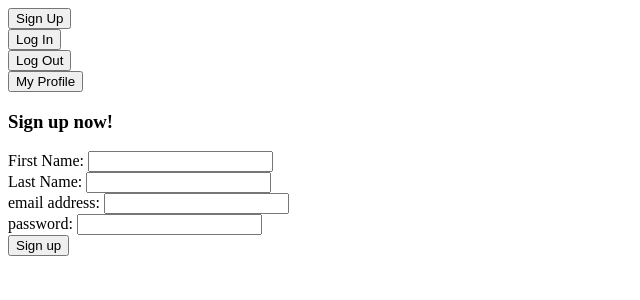
After one commit to eflagg/ClassAmass, a Flask app: page /register in a window 1280 px wide. The commit adds this page. Shown: the top 300 px of the page, without its empty margins (0-640 px from the left). Run offline with Flask 2, Linux system fonts and the light colour scheme; some libraries are stand-ins or nearby versions.

Commit message:
Added user register, login, and logout. Can favorite a course from initial search results and view favorited courses in profile page

```diff
--- a/server.py
+++ b/server.py
@@ -1,9 +1,12 @@
-from flask import Flask, render_template, request, session, jsonify
-from model import connect_to_db, db, Course, CoursePartner, Partner
+from flask import Flask, render_template, request, session, jsonify, flash, redirect, url_for
+from model import connect_to_db, db, Course, CoursePartner, Partner, User, Courses_Favorited
+from flask_debugtoolbar import DebugToolbarExtension
 
 app = Flask(__name__)
 
 app.secret_key = "SECRET"
+
+app.config['DEBUG_TB_INTERCEPT_REDIRECTS'] = False
 
 
 @app.route("/")
@@ -32,7 +35,6 @@ def show_search_results():
 @app.route("/search/filters.json")
 def filter_results_by_price():
     """ Filter resuts based on user input parameters."""
-
 
     # phrase = session['search-phrase']
 
@@ -65,7 +67,6 @@ def filter_results_by_price():
         args.append(type_arg)
     elif course_type == "instructor":
         type_arg = Course.course_type.like('%session%')
-        # print "type arg: ", type_arg
         args.append(type_arg)
     else:
         type_arg = None
@@ -93,45 +94,121 @@ def filter_results_by_price():
         university_arg = None
 
     args = tuple(args)
-    # print "args: ", args
 
     query = q.filter(*args)
 
     try:
         courses = query.all()
-        # print courses
     except UnicodeEncodeError:
         pass
 
-
     course_dict = {}
     for course_id, title, description, picture, url, workload, price in courses:
-        # if url[-1] == "/":
-        #     url = url[:-1]
         course_dict[course_id] = {'title': title, 'description': description, 'picture': picture, 'price': price, 'url': url, 'workload': workload}
-        # print course_dict[course_id]['url']
 
-    # print course_dict
+    return jsonify(course_dict)
 
 
-    return jsonify(course_dict)
-    # return render_template("search.html", courses=courses)
-    # return json.dumps([dict(course) for course in courses])
+@app.route("/register")
+def show_register_form():
+    """ Show register form to user."""
+
+    return render_template("register.html")
 
 
-# @app.route("/search/filters")
-# def filter_results_by_language():
-#     """ Filter resuts based on user input parameters."""
+@app.route("/register", methods=["POST"])
+def process_registeration():
+    """Process regisration form and create new user in database"""
+
+    fname = request.form.get("fname")
+    lname = request.form.get("lname")
+    email = request.form.get("email")
+    password = request.form.get("password")
+
+    user = User(fname=fname, lname=lname, email=email, password=password)
+    db.session.add(user)
+    db.session.commit()
+
+    session["current_user"] = user.email
+    flash("You have successfully created an account. Welcome!")
+
+    return render_template("user_profile.html", user=user)
+
+
+@app.route("/login")
+def show_login_form():
+    """ Show login form to user."""
+
+    return render_template("login.html")
+
+
+@app.route("/login", methods=["POST"])
+def process_login():
+    """Process login of user to check if in database and then add them to session if they are."""
+
+    email = request.form.get("email")
+    password = request.form.get("password")
+
+    user = User.query.filter_by(email=email).first()
+    if user != None:
+        if user.password == password:
+            session["current_user"] = user.email
+            courses = db.session.query(User.user_id,Course.title,Course.url,Course.picture).join(Courses_Favorited).join(Course).filter(User.user_id==user.user_id).all()
+            flash("You have successfully logged in.")
+            return redirect(url_for("show_user_page", user=user, courses=courses))
+        elif user.password != password:
+            flash("Incorrect password.")
+            return redirect("/login")
+    elif user == None:
+        flash("This email is not in our database.")
+        return redirect("/login")
+
+
+@app.route("/logout")
+def process_logout():
+    """Log user out of session."""
+
+    del session["current_user"]
+    flash("You have successfully logged out.")
+
+    return redirect("/")
+
+
+@app.route("/profile")
+def show_user_page():
+    """Show user profile page."""
+
+    email = session["current_user"]
+    user = User.query.filter_by(email=email).first()
+    courses = db.session.query(User.user_id,Course.title,Course.url,Course.picture).join(Courses_Favorited).join(Course).filter(User.user_id==user.user_id).all()
+
+    return render_template("user_profile.html", user=user, courses=courses)
+
+
+@app.route("/favorite", methods=["POST"])
+def favorite_course():
+    """Add favorited course of user to courses_favorited table."""
+
+    email = session.get("current_user")
+    if email:
+        course_id = request.form.get("id")
+        user = User.query.filter_by(email=email).one()
+        favorite_course = Courses_Favorited(user_id=user.user_id, course_id=course_id)
+        db.session.add(favorite_course)
+        db.session.commit()
+        alert = "You have successfully added this course to your favorites list!"
+    if not email:
+        print "Hi"
+        alert = "You must be signed in to favorite a course!"
+
+    return jsonify({'alert': alert})
 
 
 if __name__ == "__main__":
-    # We have to set debug=True here, since it has to be True at the
-    # point that we invoke the DebugToolbarExtension
     app.debug = True
 
     connect_to_db(app)
 
-    # Use the DebugToolbar
-    # DebugToolbarExtension(app)
+    DebugToolbarExtension(app)
 
     app.run(host="0.0.0.0")
--- a/templates/base.html
+++ b/templates/base.html
@@ -2,9 +2,28 @@
 <html>
 <head>
 	<title>{% block title %}Emily's Online Courses{% endblock %}</title>
-	<link href="https://maxcdn.bootstrapcdn.com/bootstrap/3.3.6/css/bootstrap.min.css" rel="stylesheet">
+	<!-- <link href="https://maxcdn.bootstrapcdn.com/bootstrap/3.3.6/css/bootstrap.min.css" rel="stylesheet"> -->
 	<!-- <link rel="stylesheet" href="/static/css/styles.css"> -->
 	<script src="https://code.jquery.com/jquery.js"></script>
+	{% with messages = get_flashed_messages() %}
+		{% if messages %}
+			{% for message in messages %}
+				{{ message }}
+			{% endfor %}
+		{% endif %}
+	{% endwith %}
+	<form action="/register">
+		<input type="submit" value="Sign Up">
+	</form>
+	<form action="/login">
+		<input type="submit" value="Log In">
+	</form>
+	<form action="/logout">
+		<input type="submit" value="Log Out">
+	</form>
+	<form action="/profile">
+		<input type="submit" value="My Profile">
+	</form>
 </head>
 <body>
 	{% block content %}CONTENT GOES HERE{% endblock %}
--- /dev/null
+++ b/templates/register.html
@@ -0,0 +1,14 @@
+{% extends 'base.html' %}
+{% block title %}Register for Emily's Online Courses{% endblock %}
+{% block content %}
+	<div>
+	<form action="/register" method="POST">
+		<h3>Sign up now!</h3>
+		First Name: <input type="text" name="fname" required></input><br>
+		Last Name: <input type="text" name="lname" required></input><br>
+		email address: <input type="text" name="email" required></input><br>
+		password: <input type="password" name="password" required></input><br>
+		<input type="submit" value="Sign up">
+	</form>
+	</div>
+{% endblock %}
```
Also changed, not shown: static/search-filters.js (+18 -8 lines), templates/login.html (added, +12 -0 lines), templates/search.html (+6 -2 lines), templates/user_profile.html (added, +14 -0 lines).
